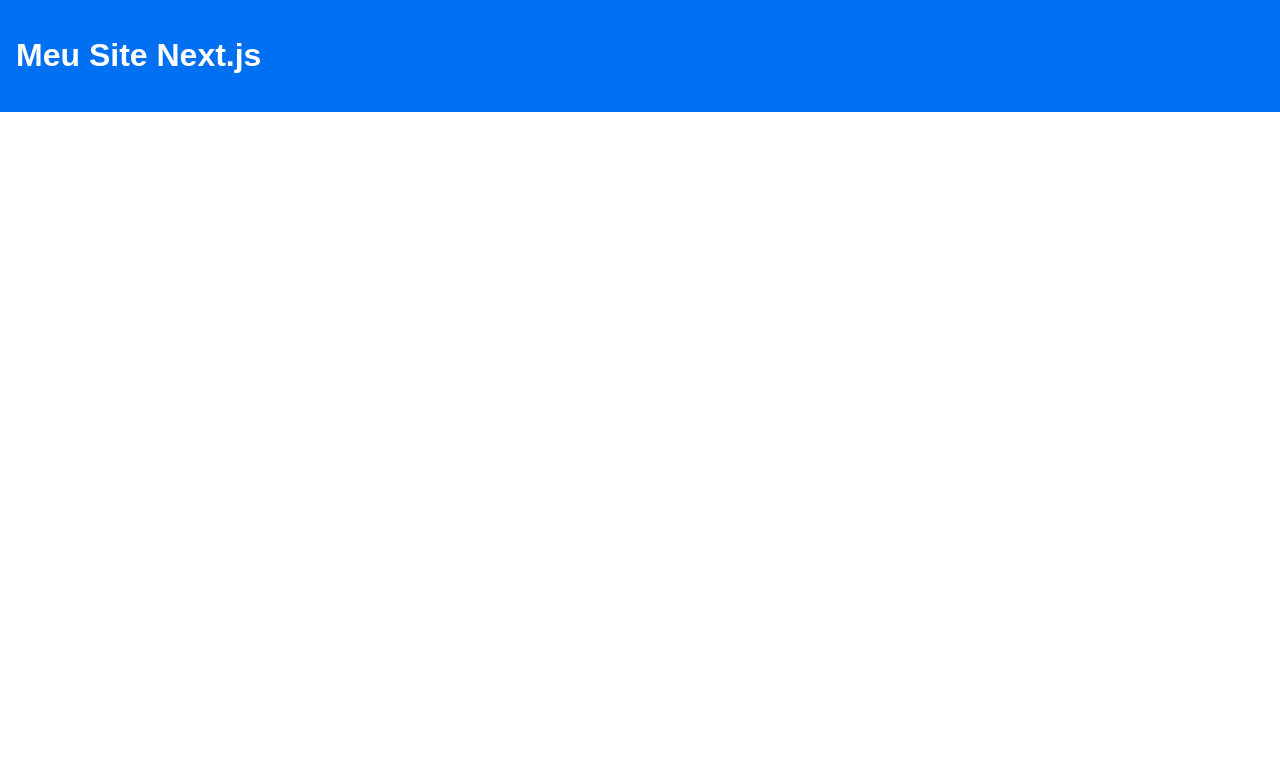
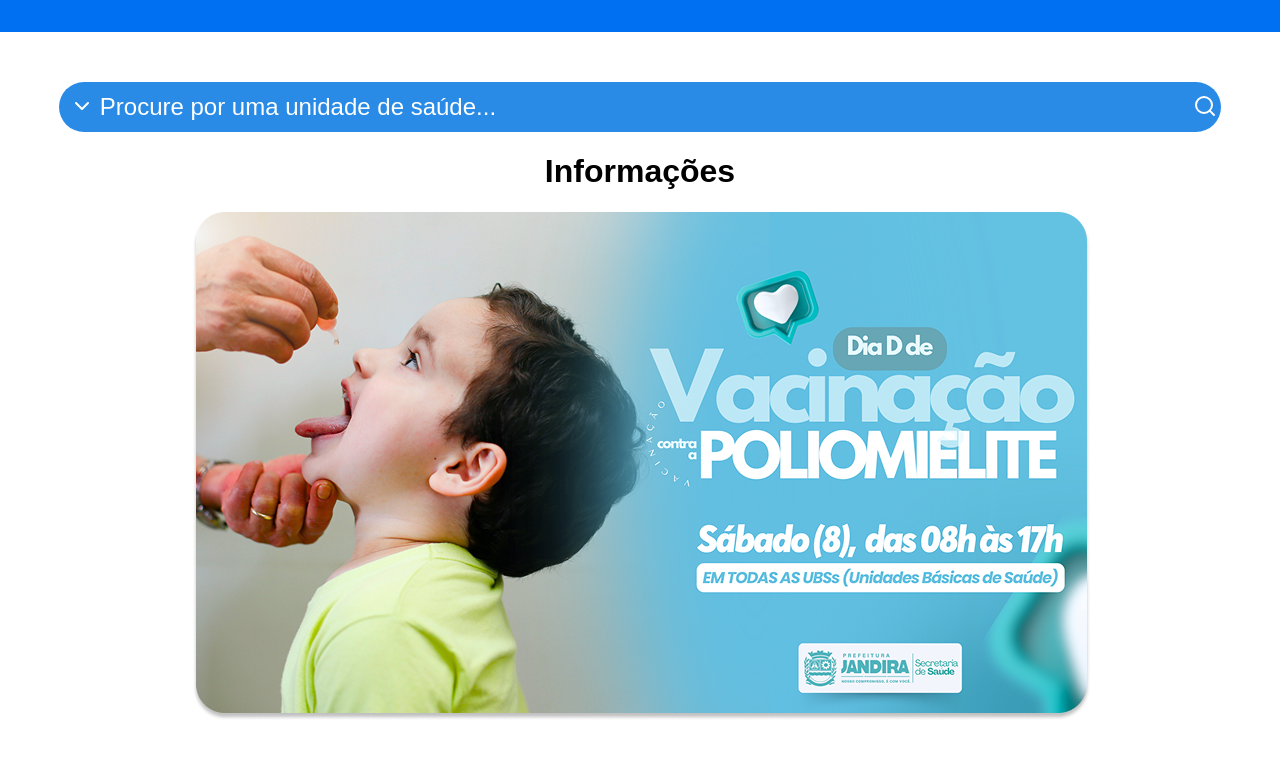
Before and after one commit to niiccholas/senai-tcc-pas, a Next.js app: page /campanhas in a window 1280 px wide. Before the commit this address had no page. Shown: the top 758 px of the page. Built offline with nearby package versions, Linux system fonts and the light colour scheme.

Commit message:
feat: concluído o componente estático da barra de pesquisa

```diff
--- /dev/null
+++ b/app/campanhas/page.tsx
@@ -0,0 +1,16 @@
+import SearchBar from "../components/searchbar/SearchBar";
+
+export default function HomePage(){
+    return(
+        <main>
+            <SearchBar></SearchBar>
+            <h1>Informações</h1>
+            <div className="info-feed">
+                <div className="info-card">
+                    <img src="/images/vacina.png" alt="" />
+                    <p></p>
+                </div>
+            </div>
+        </main>
+    )
+}
--- /dev/null
+++ b/app/components/searchbar/SearchBar.css
@@ -0,0 +1,72 @@
+main{
+    display: flex;
+    flex-direction: column;
+    align-items: center;
+    height: 100vh;
+    width: 100vw;
+    padding-top: 50px;
+    background-color: #ffffff;
+}
+
+
+.search-box {
+    display: flex;
+    background-color: #298BE6;
+    flex-direction: row;
+    border-radius: 30px;
+    width: 90%;
+    height: 40px;
+    padding: 5px;
+    justify-content: center;
+    align-items: center;
+    gap: 5px;
+}
+
+.search-box button{
+    width: 2.5%;
+    height: 100%;
+}
+
+#search-btn-1{
+    background: none;
+    border: none;
+    size: 100%;
+    cursor: pointer;
+}
+
+#search-btn-2{
+    background: none;
+    border: none;
+    size: 100%;
+    cursor: pointer;
+}
+
+.search-box input{
+    font-size: 24px;
+    height: 30px;
+    width: 95%;
+    border: none;
+    outline: none;
+    background: none;
+    color: white;
+}
+
+.search-box input::placeholder{
+    color: white;
+    font-size: 24px;
+}
+
+h1 {
+    color: black;
+    font-size: 32px;
+    font-weight: bold;
+}
+
+.info-feed{
+    width: 70%;
+    justify-content: center;
+}
+
+.info-card{
+    width: 100%;
+}
--- /dev/null
+++ b/app/components/searchbar/SearchBar.tsx
@@ -0,0 +1,14 @@
+import React from 'react';
+import Form from 'next/form'
+import './SearchBar.css';
+
+export default function SearchBar() {
+  return (
+    <Form className="search-box" action="/search">
+      {/* On submission, the input value will be appended to the URL, e.g. /search?query=abc */}
+        <button id='search-btn-1' type="submit"><svg xmlns="http://www.w3.org/2000/svg" width="24" height="24" viewBox="0 0 24 24" fill="none" stroke="#ffffff" stroke-width="2" stroke-linecap="round" stroke-linejoin="round" className="lucide lucide-chevron-down-icon lucide-chevron-down"><path d="m6 9 6 6 6-6"/></svg></button>
+        <input name="search-input" placeholder='Procure por uma unidade de saúde...'/>
+        <button id='search-btn-2' type="submit"><svg xmlns="http://www.w3.org/2000/svg" width="24" height="24" viewBox="0 0 24 24" fill="none" stroke="#ffffff" stroke-width="2" stroke-linecap="round" stroke-linejoin="round" className="lucide lucide-search-icon lucide-search"><path d="m21 21-4.34-4.34"/><circle cx="11" cy="11" r="8"/></svg></button>
+    </Form>
+  )
+}
--- a/app/layout.tsx
+++ b/app/layout.tsx
@@ -10,8 +10,9 @@ export default function RootLayout({ children }: { children: ReactNode }) {
     <html lang="pt-BR">
       <body style={{ fontFamily: 'Arial, sans-serif', margin: 0, padding: 0 }}>
         <header style={{ background: '#0070f3', color: 'white', padding: '1rem' }}>
-          <h1>Meu Site Next.js</h1>
+
         </header>
+        {children}
       </body>
     </html>
   );
```
Also changed, not shown: public/images/vacina.png (added), 1 other file (tests, documents, lock files or other folders).
